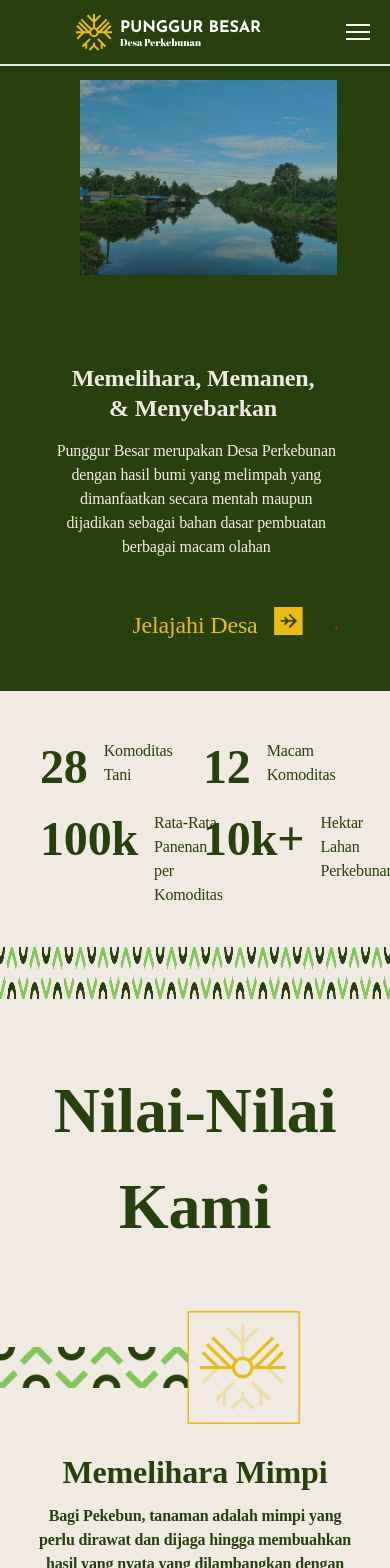
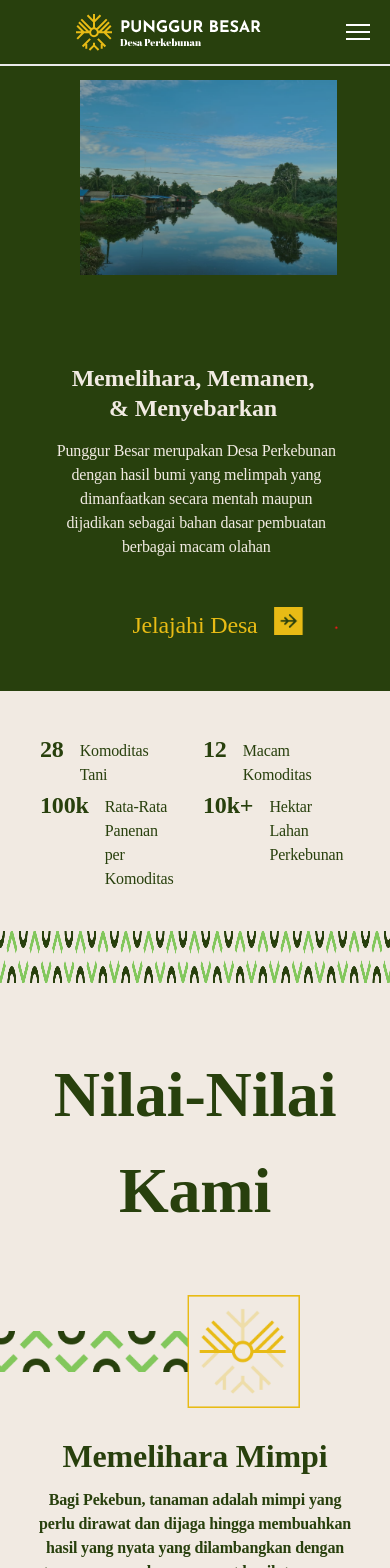
Before and after one commit to raihanfaiq/punggurbesar, a Next.js app: page / in a window 390 px wide. Shown: the top 1568 px of the page. Built offline with nearby package versions, Linux system fonts and the light colour scheme.

Commit message:
responsive better

```diff
--- a/components/eventItem.tsx
+++ b/components/eventItem.tsx
@@ -23,10 +23,10 @@ export default function eventItem({ event, index, activeEvent, setActiveEvent }:
       id="event"
     >
       <div className="relative w-16 h-16 flex-2">
-        <p className="absolute font-[AbrilFatface]  text-[32px] top-1/2 left-1/2 transform -translate-x-1/2 -translate-y-1/2 font-bold text-[#82C75C] z-10">0{index}</p>
+        <p className="absolute font-[AbrilFatface] text-[32px] font-bold text-[#82C75C] z-10">0{index}</p>
       </div>
-      <div className="flex flex-col items-start justify-start flex-1 text-white">
-        <h3 className={`font-bold font-[AbrilFatFace] text-4xl 2xl:text-5xl ${index == activeEvent ? "translate-y-0" : "-translate-y-2"} group-hover:translate-y-0 transition duration-300`}>{event["title"]}</h3>
+      <div className="flex flex-col items-start justify-start text-white">
+        <h3 className={`font-bold font-[AbrilFatFace] text-2xl xl:text-4xl`}>{event["title"]}</h3>
         <div className={`${index == activeEvent ? "h-52 opacity-100" : "h-0 opacity-0"} group-hover:h-52 group-hover:opacity-100 transition-all duration-300 ease-out`}>
           <p className="mt-4 text-md 2xl:text-lg font-[JosefinSans] text-[#82C75C]">{event["description"]}</p>
         </div>
--- a/components/features.tsx
+++ b/components/features.tsx
@@ -9,27 +9,27 @@ import FeaturesElement from "@/public/images/features-element.png";
 export default function Features() {
   return (
     <div className="bg-[#F1EAE2]">
-      <div className="container mx-auto p-10 columns-2 md:columns-2 lg:columns-4">
+      <div className="container p-10 mx-auto columns-2 md:columns-2 lg:columns-4">
         <div className="flex text-[#28400D]">
-          <h1 className="text-[48px] font-[AbrilFatface] font-bold">28</h1>
+          <h1 className="text-[24px] lg:text-[48px] font-[AbrilFatface] font-bold">28</h1>
           <h1 className="mt-2 ml-4 text-[16px] font-[JosefinSans]">
             Komoditas <br /> Tani
           </h1>
         </div>
         <div className="flex text-[#28400D]">
-          <h1 className="text-[48px] font-[AbrilFatface] font-bold">100k</h1>
+          <h1 className="text-[24px] lg:text-[48px] font-[AbrilFatface] font-bold">100k</h1>
           <h1 className="mt-2 ml-4 text-[16px] font-[JosefinSans]">
             Rata-Rata Panenan <br /> per Komoditas
           </h1>
         </div>
         <div className="flex text-[#28400D]">
-          <h1 className="text-[48px] font-[AbrilFatface] font-bold">12</h1>
+          <h1 className="text-[24px] lg:text-[48px] font-[AbrilFatface] font-bold">12</h1>
           <h1 className="mt-2 ml-4 text-[16px] font-[JosefinSans]">
             Macam <br /> Komoditas
           </h1>
         </div>
         <div className="flex text-[#28400D]">
-          <h1 className="text-[48px] font-[AbrilFatface] font-bold ">10k+</h1>
+          <h1 className="text-[24px] lg:text-[48px] font-[AbrilFatface] font-bold ">10k+</h1>
           <h1 className="mt-2 ml-4 text-[16px] font-[JosefinSans]">
             Hektar Lahan <br /> Perkebunan
           </h1>
```
